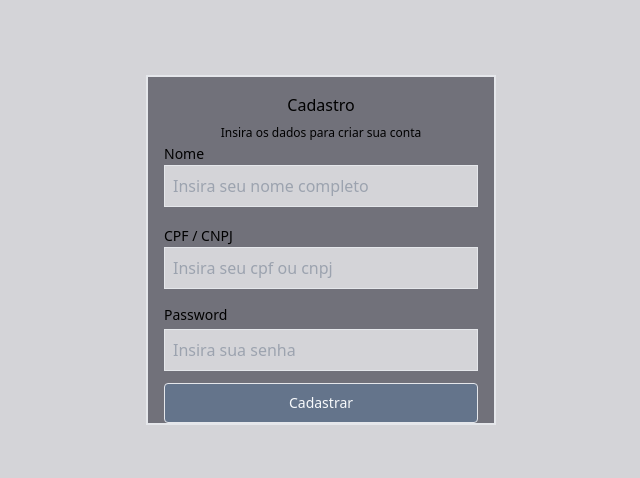
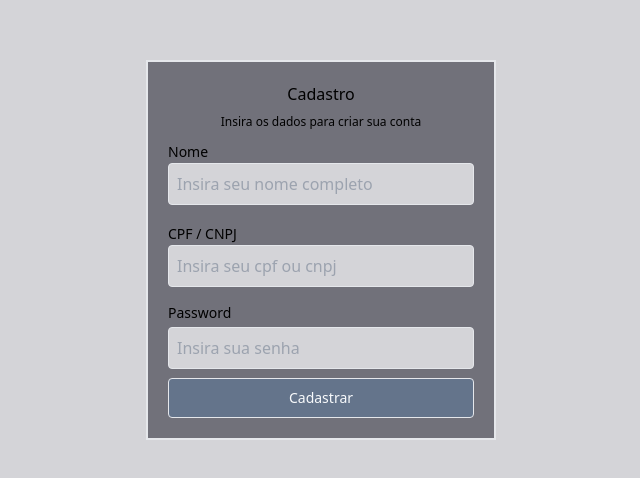
Before and after one commit to thiagotfsilva/react-relay-graphql, a React (Vite) app: page /cadastro in a window 1280 px wide. Shown: the part 150-628 px from the top of the page, without its empty margins (319-959 px from the left). Built offline with nearby package versions, Linux system fonts and the light colour scheme.

Commit message:
put rounded in input

```diff
--- a/src/components/FormTransaction/index.tsx
+++ b/src/components/FormTransaction/index.tsx
@@ -32,7 +32,7 @@ export const FormTransaction = () => {
                 <Input
                   id="user"
                   placeholder="Usuário que receberá a transação"
-                  className="w-full border p-2  bg-zinc-300"
+                  className="w-full border p-2 rounded bg-zinc-300"
                 />
               </div>
               <div className="flex flex-col">
@@ -42,7 +42,7 @@ export const FormTransaction = () => {
                 <Input
                   id="value"
                   placeholder="Valor da transação"
-                  className="w-full border p-2  bg-zinc-300"
+                  className="w-full border p-2 rounded bg-zinc-300"
                 />
               </div>
             </div>
--- a/src/pages/Login/index.tsx
+++ b/src/pages/Login/index.tsx
@@ -34,7 +34,7 @@ export const Login = () => {
                 <Input
                   id="taxId"
                   placeholder="Insira seu cpf ou cnpj"
-                  className="w-full border p-2 bg-zinc-300"
+                  className="w-full border p-2 bg-zinc-300 rounded"
                 />
               </div>
               <div className="flex flex-col">
@@ -44,7 +44,7 @@ export const Login = () => {
                 <Input
                   id="password"
                   placeholder="Insira sua senha"
-                  className="w-full border p-2 bg-zinc-300"
+                  className="w-full border p-2 bg-zinc-300 rounded"
                 />
               </div>
             </div>
--- a/src/pages/Register/index.tsx
+++ b/src/pages/Register/index.tsx
@@ -14,7 +14,7 @@ import { Label } from "@/components/ui/label";
 export const Register = () => {
   return (
     <Layout>
-      <Card className="bg-zinc-500 w-[350px] h-[350px] border-2 p-4 flex flex-col justify-between">
+      <Card className="bg-zinc-500 w-[350px] h-[380px] border-2 p-5 flex flex-col justify-between">
         <CardHeader className="flex flex-col justify-between">
           <CardTitle className="mb-2 text-center">Cadastro</CardTitle>
           <CardDescription className="text-xs text-center">
@@ -33,7 +33,7 @@ export const Register = () => {
                 <Input
                   id="name"
                   placeholder="Insira seu nome completo"
-                  className="w-full border p-2 bg-zinc-300"
+                  className="w-full border p-2 bg-zinc-300 rounded"
                 />
               </div>
               <div className="flex flex-col">
@@ -45,7 +45,7 @@ export const Register = () => {
                 <Input
                   id="taxId"
                   placeholder="Insira seu cpf ou cnpj"
-                  className="w-full border p-2 bg-zinc-300"
+                  className="w-full border p-2 bg-zinc-300 rounded"
                 />
               </div>
               <div className="flex flex-col">
@@ -55,14 +55,14 @@ export const Register = () => {
                 <Input
                   id="password"
                   placeholder="Insira sua senha"
-                  className="w-full border p-2 bg-zinc-300"
+                  className="w-full border p-2 bg-zinc-300 rounded"
                 />
               </div>
             </div>
           </form>
         </CardContent>
         <CardFooter className="flex justify-center">
-          <Button className="w-full p-1 border bg-slate-500 rounded my-3">
+          <Button className="w-full p-1 border bg-slate-500 rounded ">
             Cadastrar
           </Button>
         </CardFooter>
```
